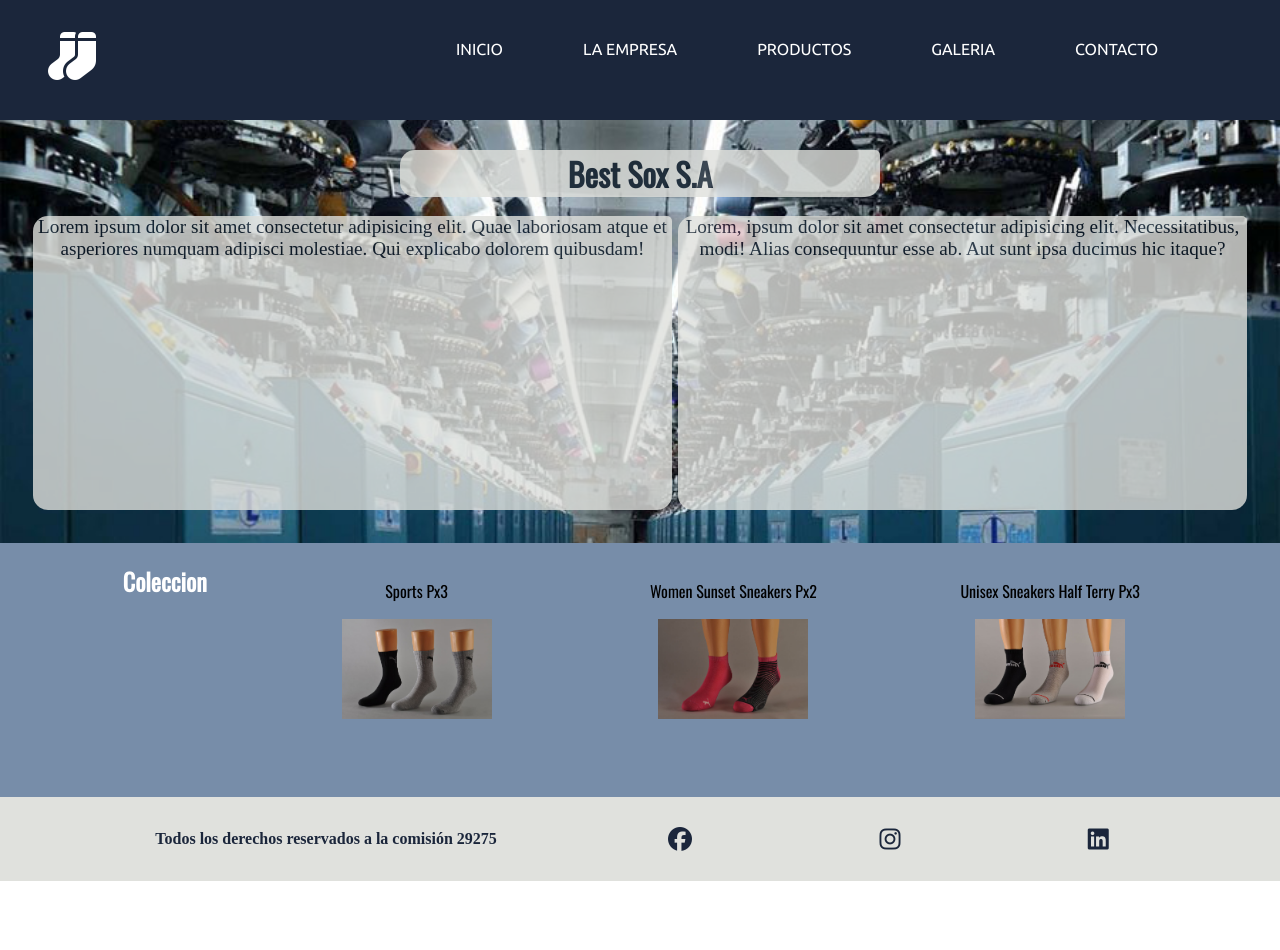
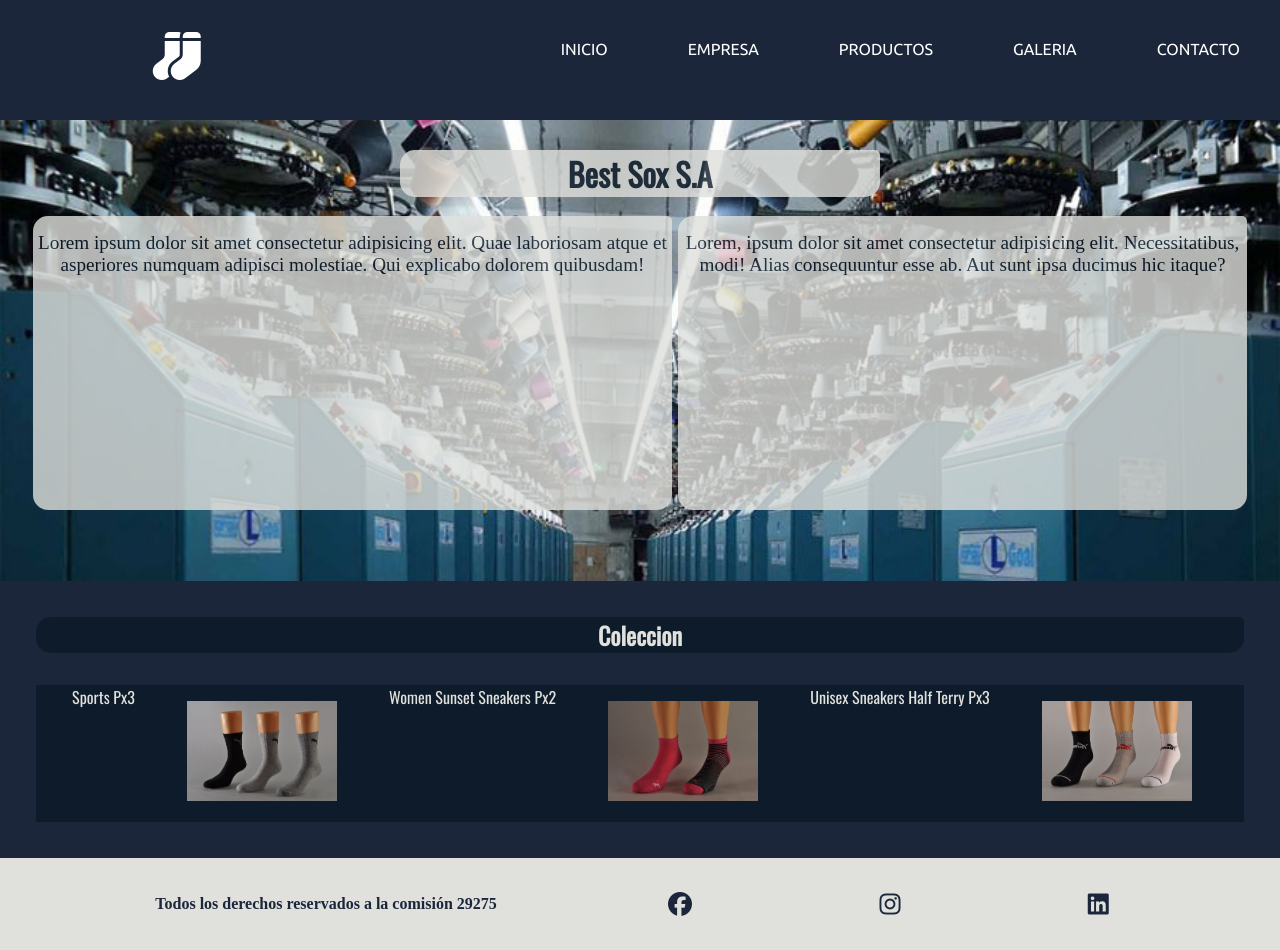
Before and after one commit to Ronaldo-A-Olmedo/entrega-grid, a plain HTML site: page index.html in a window 1280 px wide. Before the commit the page ends 881 px from the top, so only its background shows below. Drawn offline with nearby package versions, Linux system fonts and the light colour scheme.

Commit message:
corregi .aside

```diff
--- a/estilos/styles.css
+++ b/estilos/styles.css
@@ -11,14 +11,16 @@
     background-color: rgb(27, 38, 59);
     display: flex;
     height: 15vh;
-    text-align: center;
+    text-align: end;
+    justify-content: flex-end;
+
+
 }
 
 .header i {
     font-size: 3rem;
     color: white;
     margin: 2rem;
-    margin-left: 3rem;
 
 }
 
@@ -47,7 +49,7 @@
 .menu li {
     padding: 2.5rem;
     list-style: none;
-    text-align: center;
+    text-align: end;
 }
 
 .menu li:hover {
@@ -128,6 +130,7 @@
     margin: 0.2rem;
     border-radius: 15px 5px 15px 15px;
     text-align: center;
+    padding-top: 1rem;
 }
 
 
@@ -137,12 +140,30 @@
 
 .aside {
     grid-area: aside;
-    background-color: rgb(119, 141, 169);
+    background-color: rgb(27, 38, 59);
+
     padding: 20px;
     display: flex;
+    flex-direction: column;
     justify-content: space-evenly;
     font-family: 'Oswald', sans-serif;
     text-align: center;
+}
+
+.ejemplos{
+    display: flex;
+    flex-direction: row;
+    justify-content: space-evenly;
+    background-color: rgb(13, 27, 42);
+    color: rgb(224, 225, 221);
+}
+.coleccionLink h2{
+    border-radius: 15px 5px 15px 15px;
+    background-color: rgb(13, 27, 42);
+    color:rgb(224, 225, 221);
+
+
+
 }
 
 .aside div {
--- a/index.html
+++ b/index.html
@@ -21,10 +21,12 @@
 <body>
     <div class="grillaIndex">
         <div class="header">
-            <a href="./index.html"><i class="fa-solid fa-socks"></i> </a>
+            <div class="icono">
+                <a href="./index.html"><i class="fa-solid fa-socks"></i> </a>
+            </div>
             <ul class="menu">
                 <li class="separador"><a href="./index.html">INICIO</a></li>
-                <li class="separador"><a href="./pages/laEmpresa.html">LA EMPRESA</a></li>
+                <li class="separador"><a href="./pages/empresa.html">EMPRESA</a></li>
                 <li class="separador"><a href="./pages/productos.html">PRODUCTOS</a></li>
                 <li class="separador"><a href="./pages/galeria.html">GALERIA</a></li>
                 <li class="separador"><a href="./pages/contacto.html">CONTACTO</a></li>
@@ -36,35 +38,37 @@
                 <h1>Best Sox S.A</h1>
                 <div class="contenido">
 
-                    <p>Lorem ipsum dolor sit amet consectetur adipisicing elit. Quae laboriosam atque et asperiores numquam adipisci molestiae. Qui explicabo dolorem quibusdam!</p>
-                    <p> Lorem, ipsum dolor sit amet consectetur adipisicing elit. Necessitatibus, modi! Alias consequuntur esse ab. Aut sunt ipsa ducimus hic itaque?</p>
+                    <p>Lorem ipsum dolor sit amet consectetur adipisicing elit. Quae laboriosam atque et asperiores
+                        numquam adipisci molestiae. Qui explicabo dolorem quibusdam!</p>
+                    <p> Lorem, ipsum dolor sit amet consectetur adipisicing elit. Necessitatibus, modi! Alias
+                        consequuntur esse ab. Aut sunt ipsa ducimus hic itaque?</p>
                 </div>
 
             </div>
         </div>
 
         <div class="aside">
-            <a href="./pages/productos.html">
-                <h2 class="coleccion"> Coleccion </h2>
-            </a>
-            <div class="ejem1">
+
+            <div class="coleccionLink">
+                <a href="./pages/productos.html">
+                    <h2 class="coleccion"> Coleccion </h2>
+                </a>
+            </div>
+            <div class="ejemplos">
                 <p>Sports Px3</p>
                 <div class="img1">
                     <img src="./images/ejem1.jpg" alt="imagen Sports Px3">
                 </div>
-            </div>
-            <div class="ejem2">
                 <p>Women Sunset Sneakers Px2</p>
                 <div class="img2">
                     <img src="./images/ejem2.jpg" alt="imagen Women Sunset Sneakers Px2">
                 </div>
-            </div>
-            <div class="ejem3">
                 <p>Unisex Sneakers Half Terry Px3</p>
                 <div class="img3">
                     <img src="./images/ejem3.jpg" alt="imagen Unisex Sneakers Half Terry Px3">
                 </div>
             </div>
+
         </div>
 
         <div class="footer">
```
Also changed, not shown: pages/contacto.html (+1 -1 lines), pages/empresa.html (renamed from pages/laEmpresa.html).
